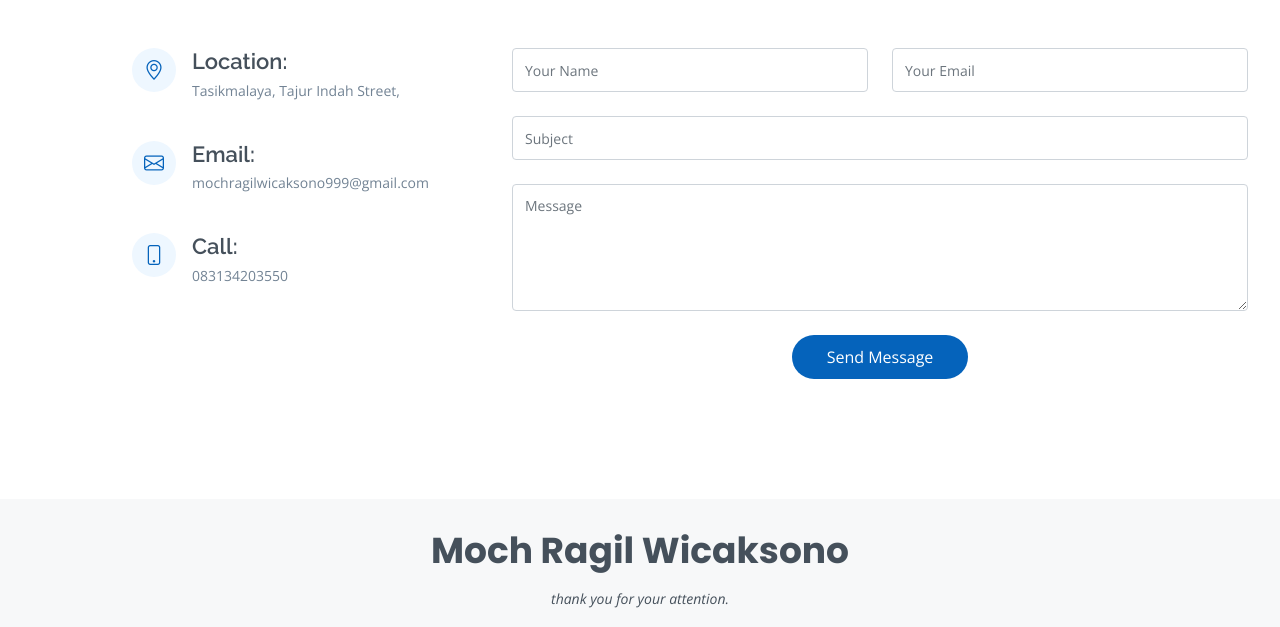
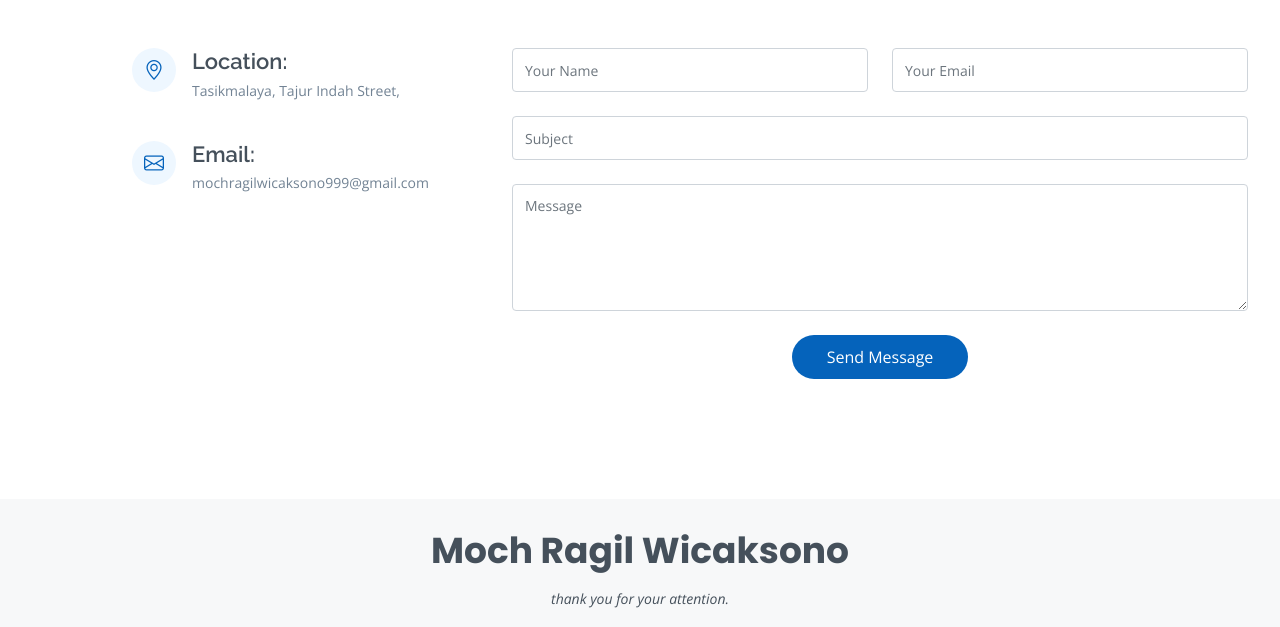
Before and after one commit to XxXxpanca/portofolio_ragil_mi20b, a plain HTML site: page index.html in a window 1280 px wide. Shown: the part 3823-4450 px from the top of the page. Drawn offline with nearby package versions, Linux system fonts and the light colour scheme.

Commit message:
Update index.html

```diff
--- a/index.html
+++ b/index.html
@@ -341,11 +341,6 @@
                 <p>mochragilwicaksono999@gmail.com</p>
               </div>
 
-              <div class="phone">
-                <i class="bi bi-phone"></i>
-                <h4>Call:</h4>
-                <p>083134203550</p>
-              </div>
             </div>
 
           </div>
```
